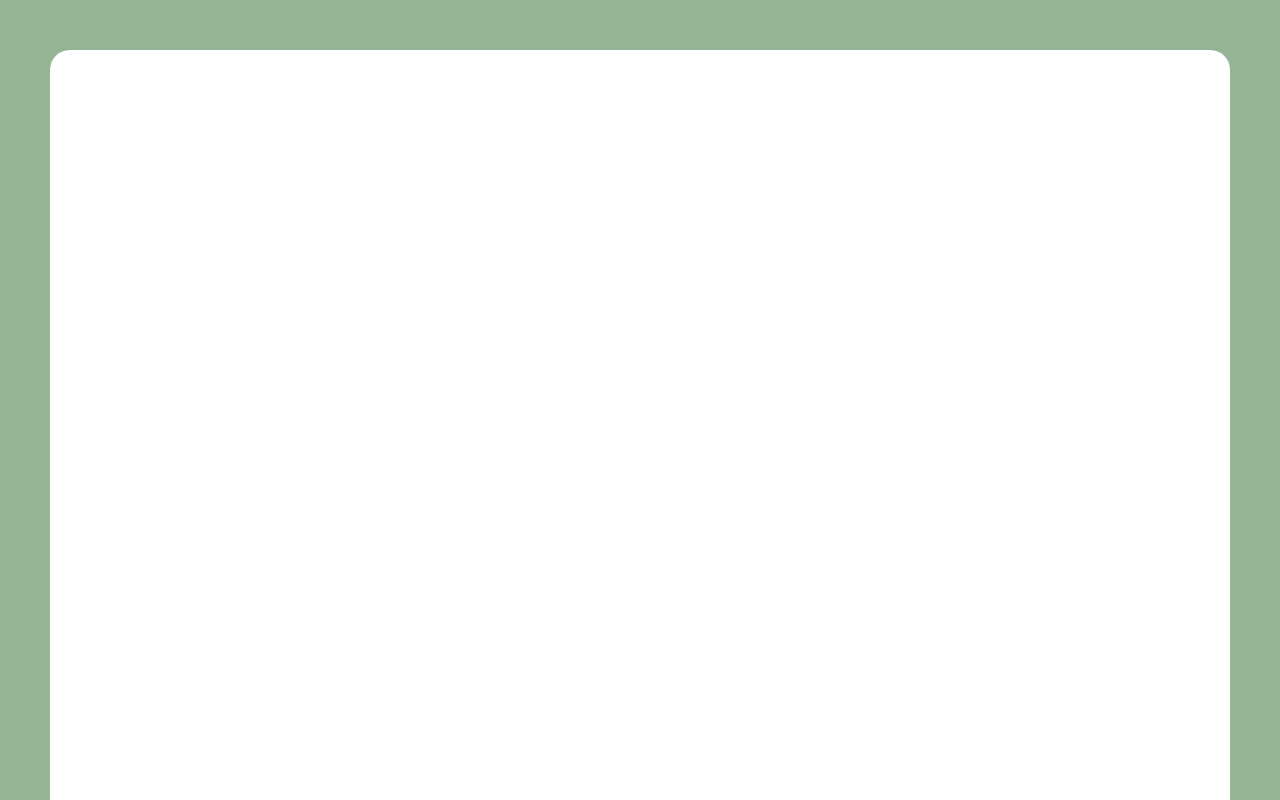
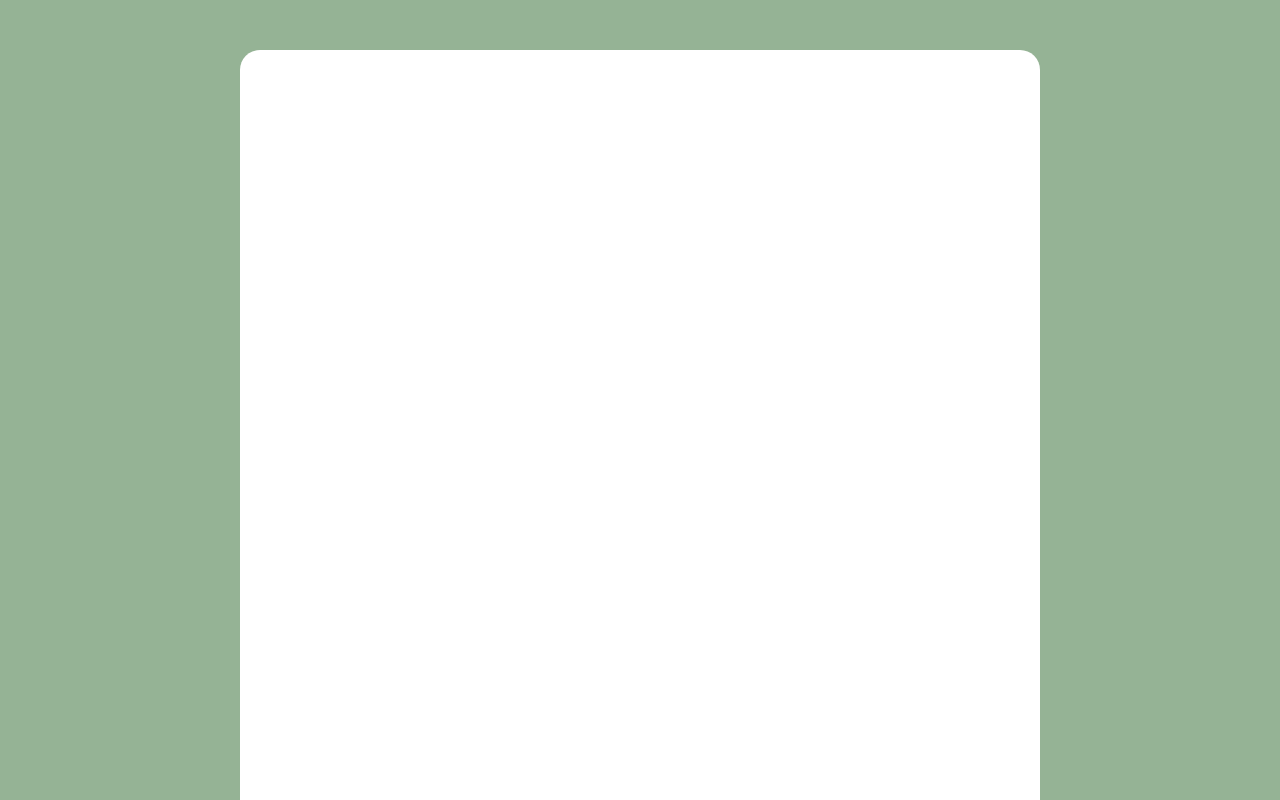
Before and after one commit to Cedricaf/M7-Social-Media-Site, a plain HTML site: page index.html in a window 1280 px wide. Shown: the top 800 px of the page. Drawn offline with Linux system fonts and the light colour scheme.

Commit message:
modified

```diff
--- a/scss/components/_base.scss
+++ b/scss/components/_base.scss
@@ -8,8 +8,8 @@ body{
 }
 
 .container{
-    width: 170rem;
-    height: 170rem;
+    width: 80rem;
+    height: 80rem;
     background: white;
     border-top-left-radius: 2rem;
     border-top-right-radius: 2rem;
```
Also changed, not shown: css/style.css, 1 other file.
